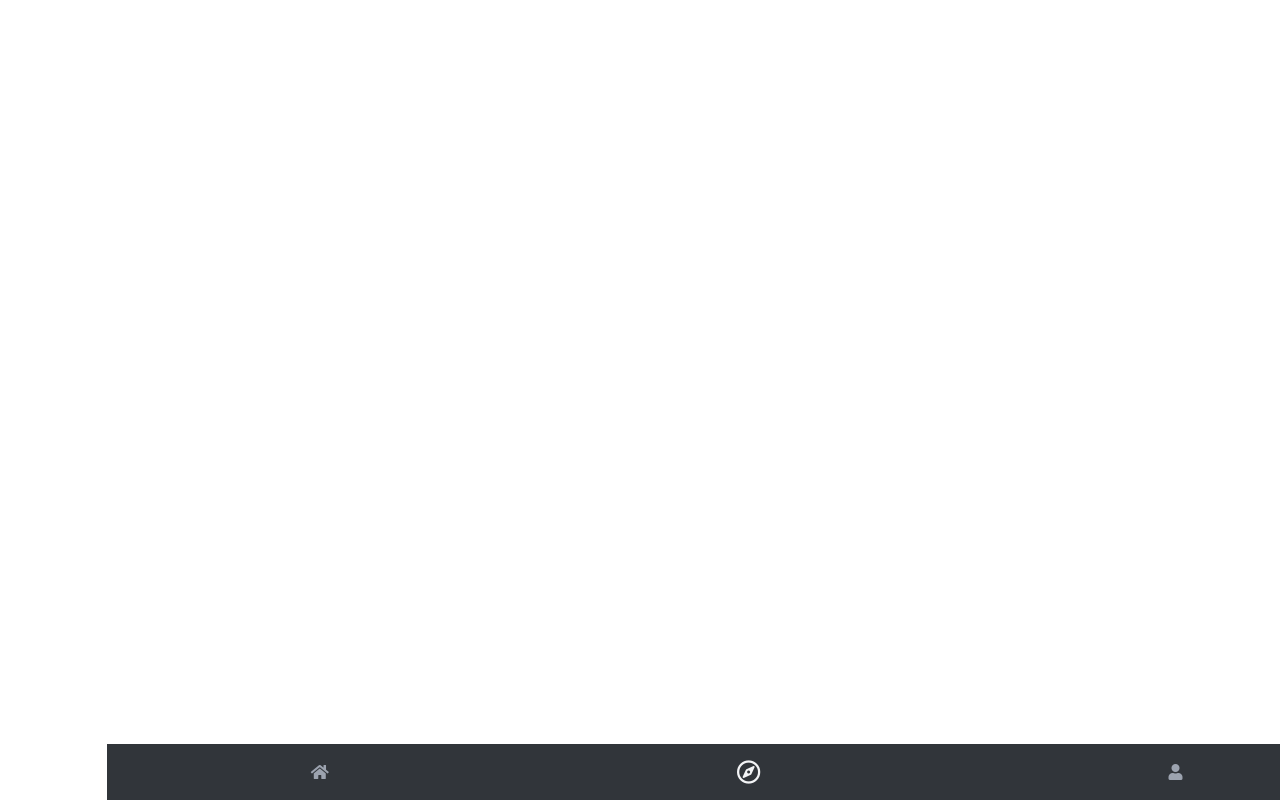
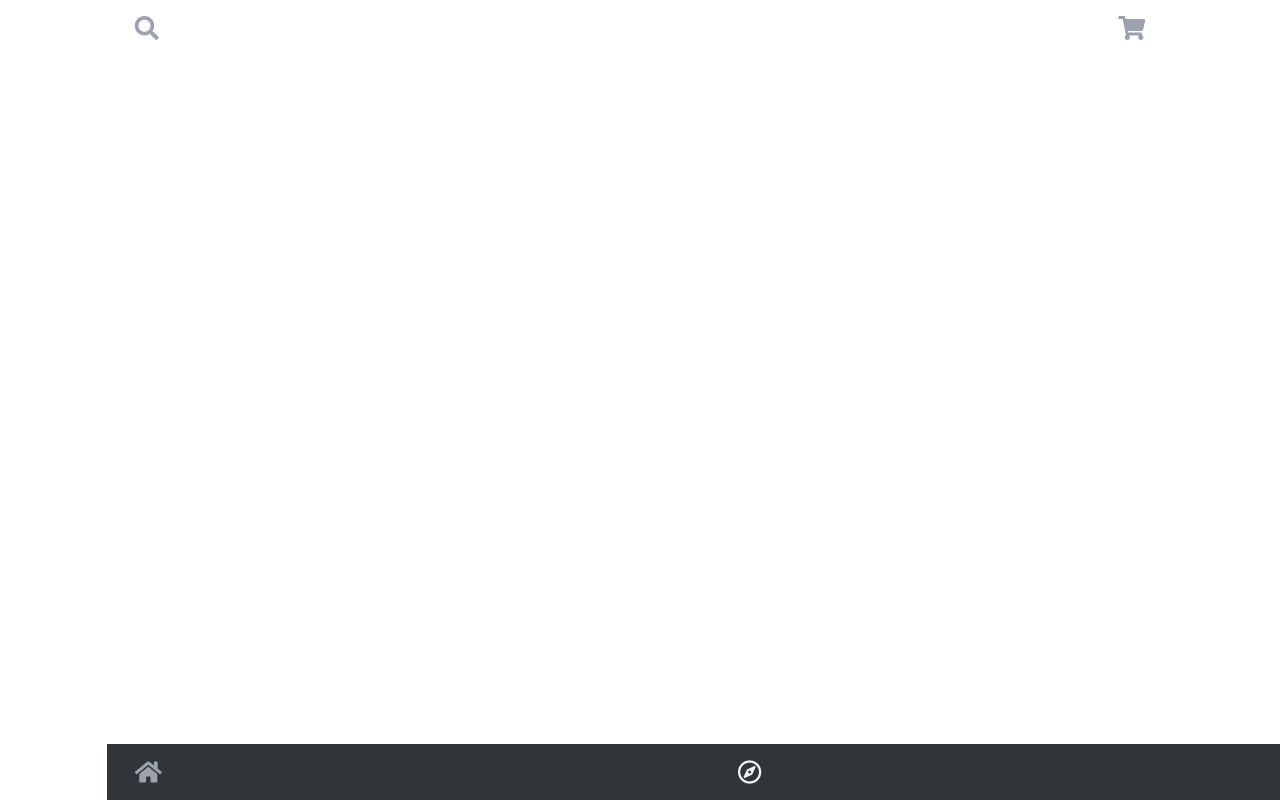
Before and after one commit to or-abdillh/cupcake-app, a Vue app: page / in a window 1280 px wide. Built offline with nearby package versions, Linux system fonts and the light colour scheme.

Commit message:
create header component and fix padding x navbar component

```diff
--- a/src/App.vue
+++ b/src/App.vue
@@ -1,4 +1,5 @@
 <template>
+   <component :is="currentTab" ></component>
    <NavBar></NavBar>
 </template>
 
@@ -6,5 +7,8 @@
 
    import Home from './views/Home.vue'
    import NavBar from './components/NavBar.vue'
+   import { reactive } from 'vue'
+
+   const currentTab = reactive(Home)
 
 </script>
--- a/src/components/Header.vue
+++ b/src/components/Header.vue
@@ -0,0 +1,26 @@
+<template>
+   <section class="header">
+      <div class="header-box">
+         <i class="fa fa-search" ></i>
+      </div>
+      <div class="header-box">
+         <i class="fas fa-shopping-cart"></i>
+      </div>
+   </section>
+</template>
+
+<style>
+
+   .header {
+      @apply w-full px-7 py-3 flex justify-between;
+   }
+
+   .header .header-box i {
+      @apply duration-300 text-2xl text-gray-400;
+   }
+
+</style>
+
+<script setup >
+
+</script>
--- a/src/components/NavBar.vue
+++ b/src/components/NavBar.vue
@@ -2,7 +2,7 @@
    <section class="nav-bar">
       <template v-for="(item , index) in navItems" :kkey="index">
          <div @click="currentNav = item" :class="currentNav === item ? 'active' : ''" class="nav-box">
-            <i class="duration-300" :class="item" ></i>
+            <i class="duration-300 text-2xl" :class="item" ></i>
          </div>
       </template>
    </section>
@@ -11,7 +11,7 @@
 <style>
 
    .nav-bar {
-      @apply w-full fixed bottom-0 py-3 flex justify-around items-center;
+      @apply w-full fixed bottom-0 py-3 px-7 flex justify-between items-center;
       background: #31353A;
    }
 
@@ -20,7 +20,7 @@
    }
 
    .nav-bar .active i {
-      @apply text-gray-100 text-2xl;
+      @apply text-gray-100 translate-y-12;
    }
 </style>
 
--- a/src/views/Home.vue
+++ b/src/views/Home.vue
@@ -1,3 +1,13 @@
 <template>
+   <Header></Header>
+</template>
 
-</template>
+<style>
+
+</style>
+
+<script setup >
+
+   import Header from '../components/Header.vue'
+
+</script>
--- a/tailwind.config.js
+++ b/tailwind.config.js
@@ -5,7 +5,9 @@ module.exports = {
     extend: {},
   },
   variants: {
-    extend: {},
+    extend: {
+       textColor: ['active']
+    },
   },
   plugins: [],
 }
```
